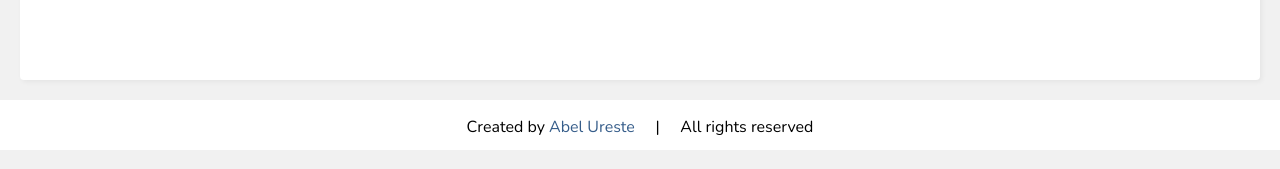
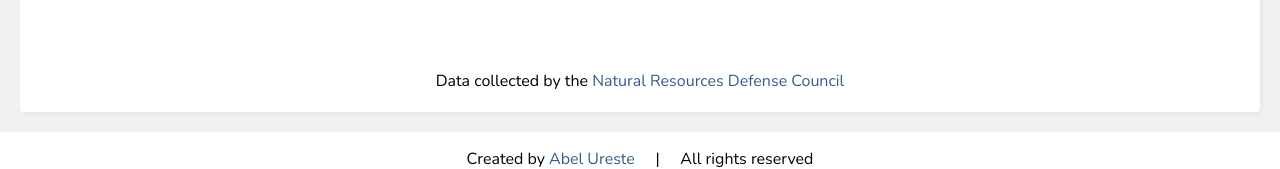
Before and after one commit to abelureste/PantryBuddy, a React (Vite) app in the folder frontend/: page / in a window 1280 px wide. Shown: the part 1857-2026 px from the top of the page. Built offline with nearby package versions, Linux system fonts and the light colour scheme.

Commit message:
Added citation

```diff
--- a/frontend/src/components/StatisticsHomepageCard.jsx
+++ b/frontend/src/components/StatisticsHomepageCard.jsx
@@ -16,6 +16,7 @@ const StatisticsHomepageCard = () => {
                         <img src="/foodwaste-truck.png"></img>
                         <h1>Each year, household food waste in America can fill over 1 million dump trucks</h1>
                     </div>
+                    <p className="statisticsRow">Data collected by the <a href="https://www.nrdc.org/bio/andrea-collins/additional-research-household-food-waste">Natural Resources Defense Council</a></p>
                 </div>
             </div>
         </div>
--- a/frontend/src/index.css
+++ b/frontend/src/index.css
@@ -123,7 +123,7 @@ header a {
 .homepageStatistics {
   height: auto;
   max-width: 100%;
-  padding: 50px;
+  padding: 20px;
   display: flex;
   flex-direction: row;
   gap: 50px;
@@ -145,6 +145,17 @@ header a {
 }
 .statisticsColumn img {
   width: 100%;
+}
+.statisticsRow {
+  width: 100%;
+  flex-basis: 100%;
+  margin-top: 30px;
+  text-align: center;
+  margin: 0px;
+}
+.statisticsRow a {
+  text-decoration: none;
+  color: var(--primary);
 }
 
 
```
